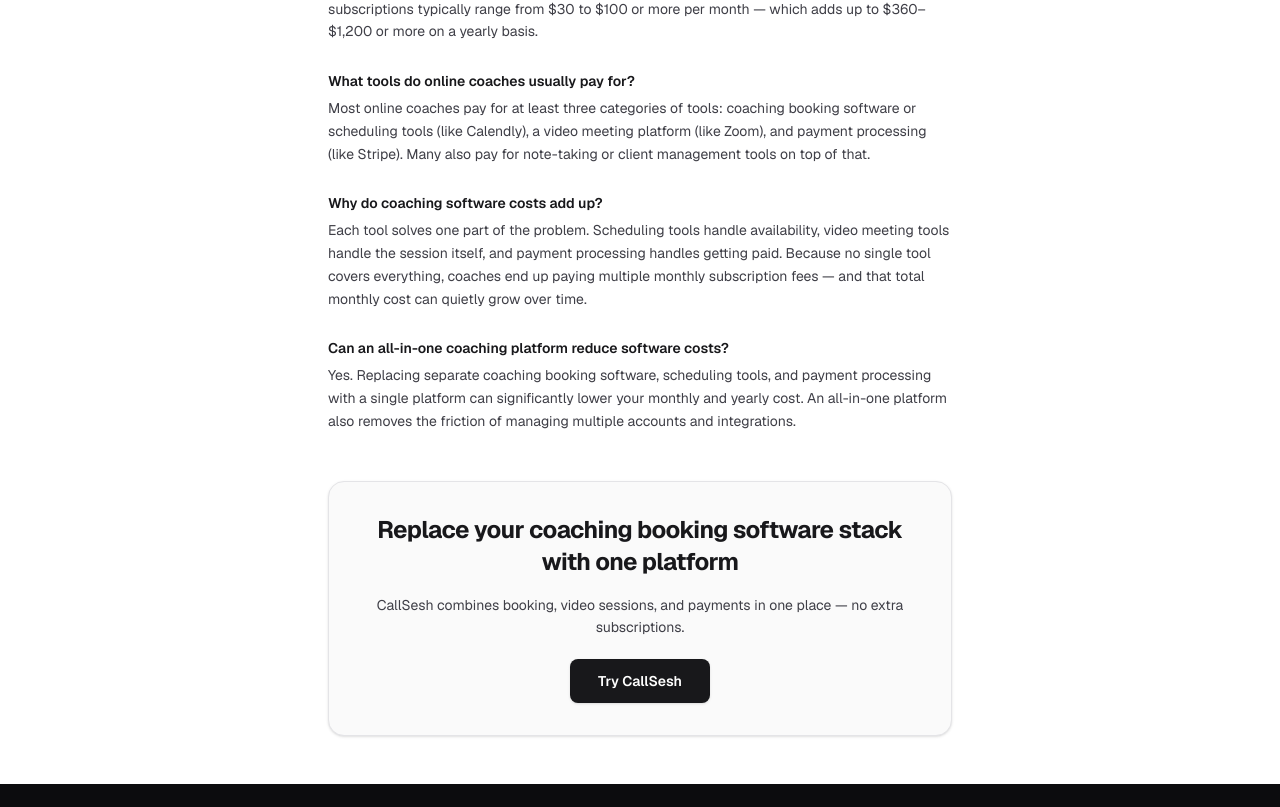
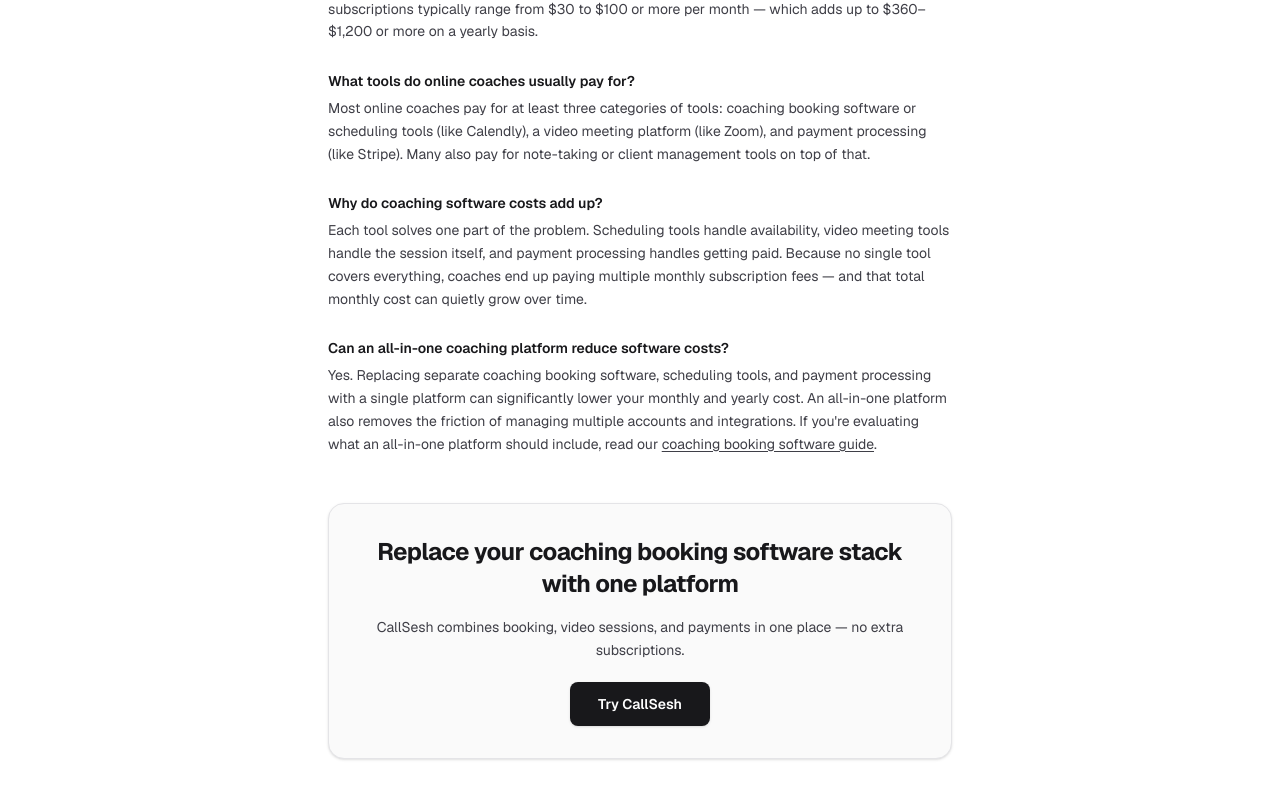
Before and after one commit to riclanderos/callsesh, a Next.js app: page /tools/coach-tool-cost-calculator in a window 1280 px wide. Shown: the part 1330-2137 px from the top of the page. Before the commit the page ends 2114 px from the top, so only its background shows below. Built offline with nearby package versions, Linux system fonts and the light colour scheme.

Commit message:
seo: cross-link calculator and booking software guide

```diff
--- a/app/tools/coach-tool-cost-calculator/calculator.tsx
+++ b/app/tools/coach-tool-cost-calculator/calculator.tsx
@@ -158,7 +158,8 @@
             <div>
               <h3 className="text-sm font-semibold text-zinc-900 mb-1.5">Can an all-in-one coaching platform reduce software costs?</h3>
               <p className="text-sm text-zinc-700 leading-relaxed">
-                Yes. Replacing separate coaching booking software, scheduling tools, and payment processing with a single platform can significantly lower your monthly and yearly cost. An all-in-one platform also removes the friction of managing multiple accounts and integrations.
+                Yes. Replacing separate coaching booking software, scheduling tools, and payment processing with a single platform can significantly lower your monthly and yearly cost. An all-in-one platform also removes the friction of managing multiple accounts and integrations. If you're evaluating what an all-in-one platform should include, read our{" "}
+              <Link href="/tools/coaching-booking-software" className="underline underline-offset-2 hover:text-zinc-900 transition-colors">coaching booking software guide</Link>.
               </p>
             </div>
           </div>
```
